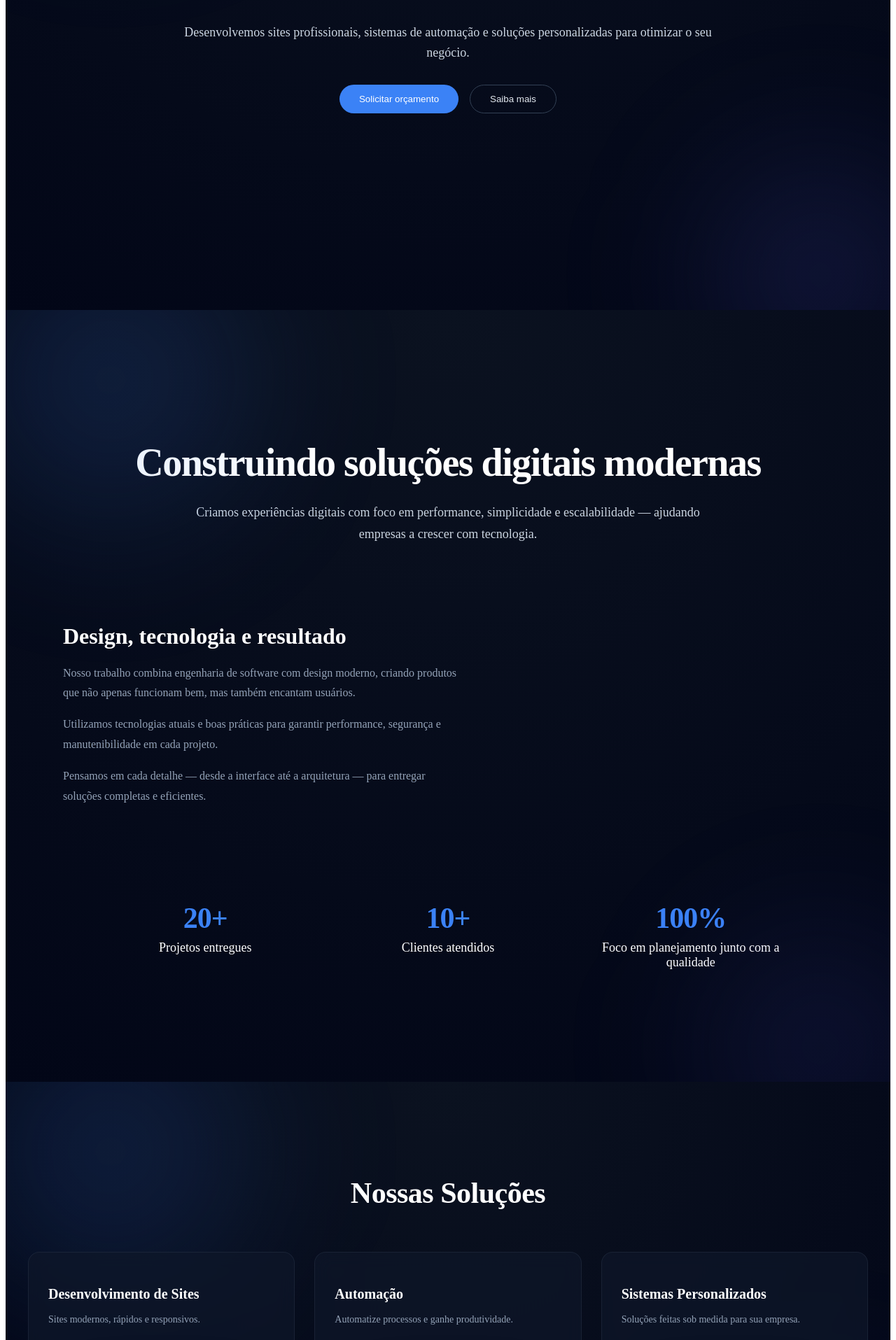
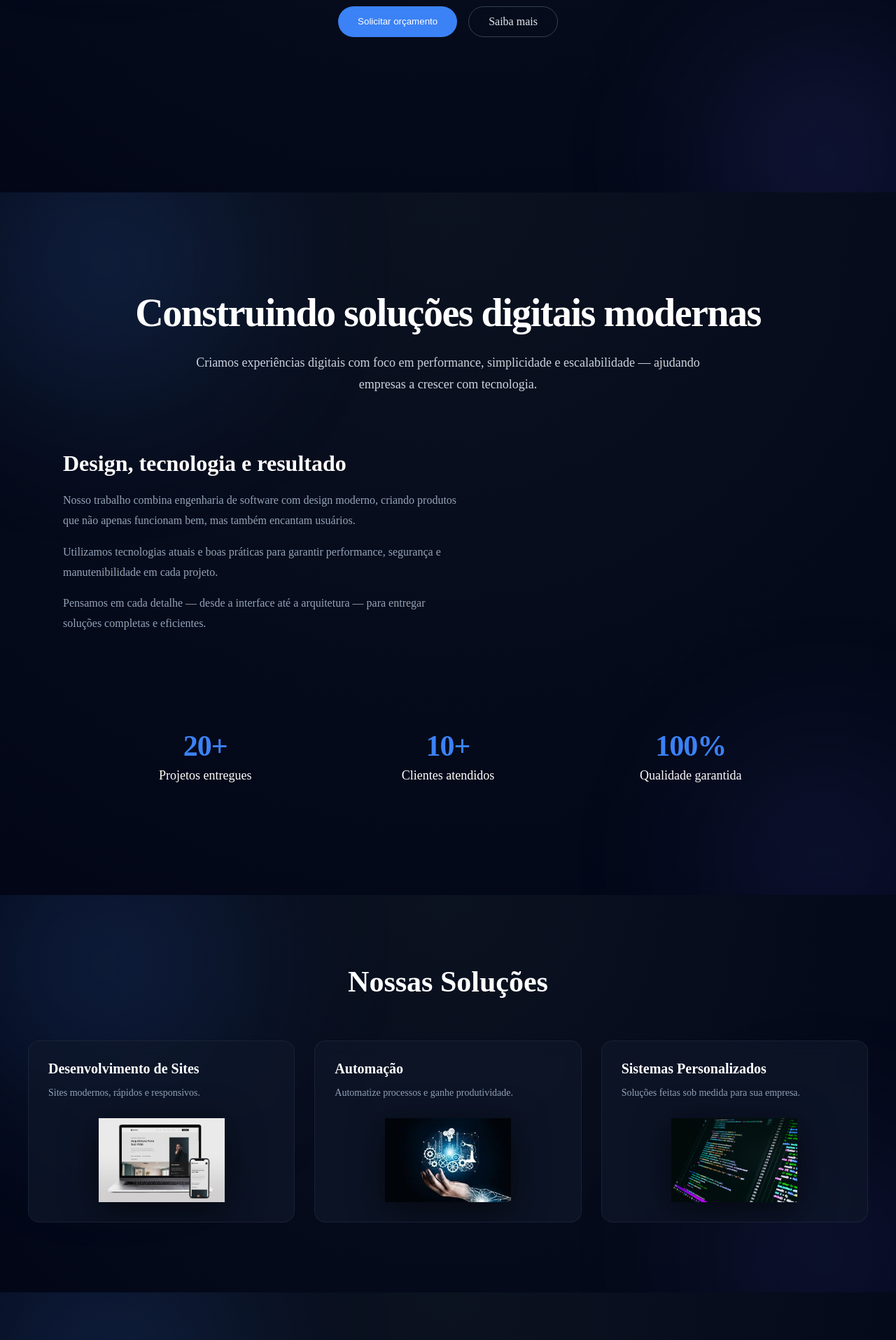
Before and after one commit to rodrigocav/rodrigocavtechsolutions, a React (Vite) app: page / in a window 1280 px wide. Shown: the part 525-2440 px from the top of the page at 70% size. Built offline with nearby package versions, Linux system fonts and the light colour scheme.

Commit message:
Incluindo animacoes e atulizando css.

```diff
--- a/src/components/Header.module.css
+++ b/src/components/Header.module.css
@@ -9,6 +9,12 @@
 
   border-bottom: 1px solid rgba(148, 163, 184, 0.1);
   transition: all 0.3s ease;
+}
+
+* {
+  margin: 0;
+  padding: 0;
+  box-sizing: border-box;
 }
 
 .scrolled {
--- a/src/components/Hero.module.css
+++ b/src/components/Hero.module.css
@@ -10,7 +10,6 @@
   position: relative;
   overflow: hidden;
 
-  /* 🔥 fundo azul escuro moderno */
   background: radial-gradient(circle at top, #0b1220, #020617);
 
   opacity: 0;
@@ -18,47 +17,34 @@
   transition: all 0.8s ease;
 }
 
-/* animação de entrada */
+/* entrada */
 .show {
   opacity: 1;
   transform: translateY(0);
 }
 
-/* glow decorativo */
-.hero::before {
+/* glow */
+.hero::before,
+.hero::after {
   content: "";
   position: absolute;
-  width: 700px;
-  height: 700px;
-
-  background: radial-gradient(
-    circle,
-    rgba(59, 130, 246, 0.25),
-    transparent 70%
-  );
-
-  top: -250px;
-  left: -200px;
-
   filter: blur(90px);
 }
 
+.hero::before {
+  width: 700px;
+  height: 700px;
+  background: radial-gradient(circle, rgba(59,130,246,0.25), transparent 70%);
+  top: -250px;
+  left: -200px;
+}
+
 .hero::after {
-  content: "";
-  position: absolute;
   width: 500px;
   height: 500px;
-
-  background: radial-gradient(
-    circle,
-    rgba(99, 102, 241, 0.2),
-    transparent 70%
-  );
-
+  background: radial-gradient(circle, rgba(99,102,241,0.2), transparent 70%);
   bottom: -200px;
   right: -150px;
-
-  filter: blur(90px);
 }
 
 .content {
@@ -67,35 +53,51 @@
   z-index: 1;
 }
 
-/* título */
-
-.content h1 {
+/* 🔥 DIGITAÇÃO */
+.typing {
   font-size: 56px;
   line-height: 1.2;
   color: #ffffff;
   margin-bottom: 20px;
   letter-spacing: -1px;
+
+  display: inline-block;
+}
+
+/* cursor piscando */
+.cursor {
+  display: inline-block;
+  margin-left: 4px;
+  color: #3b82f6;
+  animation: blink 0.8s infinite;
 }
 
 /* subtítulo */
-
-.content p {
+.subtitle {
   font-size: 18px;
   color: #cbd5e1;
   margin-bottom: 32px;
   line-height: 1.6;
+
+  opacity: 0;
+  transform: translateY(20px);
+  animation: fadeUp 1s ease forwards;
+  animation-delay: 0.6s;
 }
 
 /* botões */
-
 .buttons {
   display: flex;
   justify-content: center;
   gap: 16px;
+
+  opacity: 0;
+  transform: translateY(20px);
+  animation: fadeUp 1s ease forwards;
+  animation-delay: 0.9s;
 }
 
 /* botão primário */
-
 .primary {
   background: #3b82f6;
   color: #fff;
@@ -115,7 +117,6 @@
 }
 
 /* botão secundário */
-
 .secondary {
   background: transparent;
   border: 1px solid #334155;
@@ -124,6 +125,10 @@
   padding: 12px 28px;
   border-radius: 999px;
   cursor: pointer;
+  text-decoration: none;
+
+  display: flex;
+  align-items: center;
 
   transition: all 0.3s ease;
   font-weight: 500;
@@ -135,13 +140,12 @@
   transform: translateY(-2px) scale(1.05);
 }
 
-/* cursor animado */
-
-.cursor {
-  display: inline-block;
-  margin-left: 4px;
-  color: #3b82f6;
-  animation: blink 0.8s infinite;
+/* animações */
+@keyframes fadeUp {
+  to {
+    opacity: 1;
+    transform: translateY(0);
+  }
 }
 
 @keyframes blink {
@@ -151,13 +155,12 @@
 }
 
 /* RESPONSIVO */
-
 @media (max-width: 768px) {
-  .content h1 {
+  .typing {
     font-size: 34px;
   }
 
-  .content p {
+  .subtitle {
     font-size: 16px;
   }
 
--- a/src/components/Hero.tsx
+++ b/src/components/Hero.tsx
@@ -2,15 +2,15 @@ import { useEffect, useState } from "react";
 import styles from "./Hero.module.css";
 
 export default function Hero() {
-  const fullText: string =
+  const fullText =
     "Soluções tecnológicas para pequenas empresas crescerem com eficiência";
 
-  const [text, setText] = useState<string>("");
-  const [index, setIndex] = useState<number>(0);
-  const [finished, setFinished] = useState<boolean>(false);
-  const [visible, setVisible] = useState<boolean>(false);
+  const [text, setText] = useState("");
+  const [index, setIndex] = useState(0);
+  const [finished, setFinished] = useState(false);
+  const [visible, setVisible] = useState(false);
 
-  // animação de entrada
+  // entrada da tela
   useEffect(() => {
     setVisible(true);
   }, []);
@@ -28,17 +28,18 @@ export default function Hero() {
     }, 40);
 
     return () => clearTimeout(timeout);
-  }, [index, fullText]);
+  }, [index]);
 
   return (
-    <section id="inicio" className={`${styles.hero} ${visible ? styles.show : ""}`}>
+    <section className={`${styles.hero} ${visible ? styles.show : ""}`}>
       <div className={styles.content}>
-        <h1>
+
+        <h1 className={styles.typing}>
           {text}
           {!finished && <span className={styles.cursor}>|</span>}
         </h1>
 
-        <p>
+        <p className={styles.subtitle}>
           Desenvolvemos sites profissionais, sistemas de automação e soluções
           personalizadas para otimizar o seu negócio.
         </p>
@@ -47,10 +48,17 @@ export default function Hero() {
           <button className={styles.primary}>
             Solicitar orçamento
           </button>
-          <button className={styles.secondary}>
+
+          <a
+            href="https://wa.me/5511999752005"
+            target="_blank"
+            rel="noopener noreferrer"
+            className={styles.secondary}
+          >
             Saiba mais
-          </button>
+          </a>
         </div>
+
       </div>
     </section>
   );
--- a/src/components/ServiceCard.module.css
+++ b/src/components/ServiceCard.module.css
@@ -14,20 +14,51 @@
 
   min-height: 260px;
 
-  transition: all 0.3s ease;
   cursor: pointer;
+
+  /* 🔥 animação */
+  opacity: 0;
+  transform: translateY(40px);
+  transition: all 0.6s ease;
+
+  position: relative;
+  overflow: hidden;
 }
 
-/* HOVER MODERNO */
+/* quando aparece */
+.show {
+  opacity: 1;
+  transform: translateY(0);
+}
 
+/* efeito glow ao hover */
+.card::before {
+  content: "";
+  position: absolute;
+  inset: 0;
+
+  background: radial-gradient(
+    circle at top,
+    rgba(59, 130, 246, 0.15),
+    transparent 70%
+  );
+
+  opacity: 0;
+  transition: opacity 0.3s ease;
+}
+
+.card:hover::before {
+  opacity: 1;
+}
+
+/* HOVER PRINCIPAL */
 .card:hover {
-  transform: translateY(-8px) scale(1.03);
+  transform: translateY(-10px) scale(1.03);
   border-color: rgba(59, 130, 246, 0.4);
   box-shadow: 0 25px 60px rgba(0, 0, 0, 0.5);
 }
 
 /* TIPOGRAFIA */
-
 .card h3 {
   font-size: 20px;
   font-weight: 600;
@@ -42,7 +73,6 @@
 }
 
 /* IMAGEM */
-
 .image {
   width: 100%;
   height: 120px;
@@ -56,23 +86,25 @@
   filter: drop-shadow(0 10px 25px rgba(0, 0, 0, 0.6));
 
   transition: transform 0.3s ease;
+  z-index: 1;
 }
 
+/* zoom na imagem ao hover */
 .card:hover .image {
   transform: scale(1.08);
 }
 
 /* TAGS */
-
 .tags {
   margin-top: 20px;
+  display: flex;
+  flex-wrap: wrap;
+  gap: 6px;
 }
 
 .tags span {
-  display: inline-block;
   font-size: 12px;
   padding: 6px 10px;
-  margin-right: 6px;
 
   background: rgba(59, 130, 246, 0.15);
   color: #60a5fa;
@@ -81,4 +113,12 @@
   font-weight: 500;
 
   border: 1px solid rgba(59, 130, 246, 0.2);
+
+  transition: all 0.3s ease;
 }
+
+/* hover nas tags */
+.tags span:hover {
+  background: rgba(59, 130, 246, 0.3);
+  transform: scale(1.05);
+}
--- a/src/components/ServiceCard.tsx
+++ b/src/components/ServiceCard.tsx
@@ -1,3 +1,4 @@
+import { useEffect, useRef } from "react";
 import styles from "./ServiceCard.module.css";
 
 type Props = {
@@ -7,8 +8,29 @@ type Props = {
 };
 
 export default function ServiceCard({ title, description, image }: Props) {
+  const ref = useRef<HTMLDivElement | null>(null);
+
+  useEffect(() => {
+    const observer = new IntersectionObserver(
+      (entries) => {
+        entries.forEach((entry) => {
+          if (entry.isIntersecting) {
+            entry.target.classList.add(styles.show);
+          }
+        });
+      },
+      { threshold: 0.2 }
+    );
+
+    if (ref.current) {
+      observer.observe(ref.current);
+    }
+
+    return () => observer.disconnect();
+  }, []);
+
   return (
-    <div className={styles.card}>
+    <div ref={ref} className={styles.card}>
       <div>
         <h3>{title}</h3>
         <p>{description}</p>
--- a/src/pages/About.module.css
+++ b/src/pages/About.module.css
@@ -2,19 +2,33 @@
   padding: 140px 20px;
   text-align: center;
 
-  /* 🔥 fundo dark azul */
   background: radial-gradient(circle at top, #0b1220, #020617);
   color: #e2e8f0;
 
   position: relative;
   overflow: hidden;
+
+  opacity: 0;
+  transform: translateY(40px);
+  transition: all 0.8s ease;
+}
+
+/* animação de entrada */
+.show {
+  opacity: 1;
+  transform: translateY(0);
 }
 
 /* glow decorativo */
+.about::before,
+.about::after {
+  content: "";
+  position: absolute;
+  filter: blur(90px);
+  z-index: 0;
+}
 
 .about::before {
-  content: "";
-  position: absolute;
   width: 600px;
   height: 600px;
 
@@ -26,13 +40,9 @@
 
   top: -200px;
   left: -150px;
-
-  filter: blur(90px);
 }
 
 .about::after {
-  content: "";
-  position: absolute;
   width: 500px;
   height: 500px;
 
@@ -44,32 +54,40 @@
 
   bottom: -200px;
   right: -150px;
-
-  filter: blur(90px);
 }
 
 /* TÍTULO */
-
 .about h2 {
   font-size: 56px;
   font-weight: 700;
   letter-spacing: -1.5px;
   color: #ffffff;
   margin-bottom: 24px;
+
+  position: relative;
+  z-index: 1;
+
+  animation: fadeUp 1s ease forwards;
 }
 
 /* SUBTEXTO */
-
 .about p {
   max-width: 720px;
   margin: 0 auto 18px auto;
   font-size: 18px;
   line-height: 1.7;
   color: #cbd5e1;
+
+  position: relative;
+  z-index: 1;
+
+  opacity: 0;
+  transform: translateY(20px);
+  animation: fadeUp 1s ease forwards;
+  animation-delay: 0.3s;
 }
 
 /* BLOCO PRINCIPAL */
-
 .content {
   max-width: 1100px;
   margin: 80px auto 0 auto;
@@ -83,10 +101,14 @@
 
   position: relative;
   z-index: 1;
+
+  opacity: 0;
+  transform: translateY(30px);
+  animation: fadeUp 1s ease forwards;
+  animation-delay: 0.6s;
 }
 
 /* TEXTO */
-
 .text h3 {
   font-size: 32px;
   font-weight: 600;
@@ -102,7 +124,6 @@
 }
 
 /* IMAGEM */
-
 .imageContainer {
   display: flex;
   justify-content: center;
@@ -114,6 +135,7 @@
   border-radius: 20px;
 
   box-shadow: 0 30px 80px rgba(0, 0, 0, 0.5);
+
   transition: transform 0.4s ease;
 }
 
@@ -121,8 +143,7 @@
   transform: scale(1.04);
 }
 
-/* STATS (Stripe dark style) */
-
+/* STATS */
 .stats {
   max-width: 1000px;
   margin: 100px auto 0 auto;
@@ -132,6 +153,11 @@
   gap: 40px;
 
   text-align: center;
+
+  opacity: 0;
+  transform: translateY(30px);
+  animation: fadeUp 1s ease forwards;
+  animation-delay: 0.9s;
 }
 
 .stat {
@@ -139,7 +165,6 @@
 }
 
 .statNumber {
-
   font-size: 42px;
   font-weight: 700;
   color: #3b82f6;
@@ -148,12 +173,19 @@
 
 .statLabel {
   font-size: 18px;
-  color: white;
+  color: #ffffff;
   margin-top: 8px;
 }
 
+/* ANIMAÇÕES */
+@keyframes fadeUp {
+  to {
+    opacity: 1;
+    transform: translateY(0);
+  }
+}
+
 /* RESPONSIVO */
-
 @media (max-width: 900px) {
   .content {
     grid-template-columns: 1fr;
--- a/src/pages/About.tsx
+++ b/src/pages/About.tsx
@@ -1,9 +1,16 @@
+import { useEffect, useState } from "react";
 import styles from "./About.module.css";
 
+export default function About() {
+  const [visible, setVisible] = useState(false);
 
-export default function About() {
+  // animação de entrada
+  useEffect(() => {
+    setVisible(true);
+  }, []);
+
   return (
-    <section id="sobre" className={styles.about}>
+    <section id="sobre" className={`${styles.about} ${visible ? styles.show : ""}`}>
       <h2>Construindo soluções digitais modernas</h2>
 
       <p>
@@ -31,26 +38,53 @@ export default function About() {
             para entregar soluções completas e eficientes.
           </p>
         </div>
-
-
       </div>
 
       <div className={styles.stats}>
-        <div className={styles.stat}>
-          <div className={styles.statNumber}>20+</div>
-          <div className={styles.statLabel}>Projetos entregues</div>
-        </div>
-
-        <div className={styles.stat}>
-          <div className={styles.statNumber}>10+</div>
-          <div className={styles.statLabel}>Clientes atendidos</div>
-        </div>
-
-        <div className={styles.stat}>
-          <div className={styles.statNumber}>100%</div>
-          <div className={styles.statLabel}>Foco em planejamento junto com a qualidade</div>
-        </div>
+        <Stat number={20} label="Projetos entregues" />
+        <Stat number={10} label="Clientes atendidos" />
+        <Stat number={100} label="Qualidade garantida" suffix="%" />
       </div>
     </section>
   );
 }
+
+/* 🔥 componente de animação dos números */
+function Stat({
+  number,
+  label,
+  suffix = "+",
+}: {
+  number: number;
+  label: string;
+  suffix?: string;
+}) {
+  const [count, setCount] = useState(0);
+
+  useEffect(() => {
+    let start = 0;
+
+    const interval = setInterval(() => {
+      start += 1;
+
+      if (start >= number) {
+        clearInterval(interval);
+        start = number;
+      }
+
+      setCount(start);
+    }, 20);
+
+    return () => clearInterval(interval);
+  }, [number]);
+
+  return (
+    <div className={styles.stat}>
+      <div className={styles.statNumber}>
+        {count}
+        {suffix}
+      </div>
+      <div className={styles.statLabel}>{label}</div>
+    </div>
+  );
+}
--- a/src/pages/Services.module.css
+++ b/src/pages/Services.module.css
@@ -2,63 +2,45 @@
   padding: 100px 20px;
   text-align: center;
 
-  /* 🔥 fundo dark azul */
   background: radial-gradient(circle at top, #0b1220, #020617);
 
   position: relative;
   overflow: hidden;
 }
 
-/* glow decorativo */
-
-.services::before {
+/* glow */
+.services::before,
+.services::after {
   content: "";
   position: absolute;
-  width: 600px;
-  height: 600px;
-
-  background: radial-gradient(
-    circle,
-    rgba(59, 130, 246, 0.2),
-    transparent 70%
-  );
-
-  top: -200px;
-  left: -150px;
-
   filter: blur(90px);
 }
 
+.services::before {
+  width: 600px;
+  height: 600px;
+  background: radial-gradient(circle, rgba(59,130,246,0.2), transparent 70%);
+  top: -200px;
+  left: -150px;
+}
+
 .services::after {
-  content: "";
-  position: absolute;
   width: 500px;
   height: 500px;
-
-  background: radial-gradient(
-    circle,
-    rgba(99, 102, 241, 0.15),
-    transparent 70%
-  );
-
+  background: radial-gradient(circle, rgba(99,102,241,0.15), transparent 70%);
   bottom: -200px;
   right: -150px;
-
-  filter: blur(90px);
 }
 
-/* TÍTULO */
-
+/* título */
 .services h2 {
   font-size: 42px;
   font-weight: 700;
   margin-bottom: 60px;
   color: #ffffff;
-  letter-spacing: -0.5px;
 }
 
-/* GRID */
-
+/* grid */
 .grid {
   max-width: 1200px;
   margin: 0 auto;
@@ -67,15 +49,62 @@
   grid-template-columns: repeat(3, 1fr);
   gap: 28px;
 
-  align-items: stretch;
-  justify-items: stretch;
-
   position: relative;
   z-index: 1;
 }
 
-/* RESPONSIVO */
+/* card */
+.card {
+  background: rgba(15, 23, 42, 0.7);
+  backdrop-filter: blur(14px);
 
+  border-radius: 18px;
+  padding: 30px;
+
+  border: 1px solid rgba(148, 163, 184, 0.1);
+  box-shadow: 0 10px 30px rgba(0,0,0,0.4);
+
+  transition: all 0.6s ease;
+
+  opacity: 0;
+  transform: translateY(40px);
+}
+
+/* animação quando aparece */
+.show {
+  opacity: 1;
+  transform: translateY(0);
+}
+
+/* hover */
+.card:hover {
+  transform: translateY(-10px) scale(1.03);
+  border-color: rgba(59,130,246,0.4);
+  box-shadow: 0 25px 60px rgba(0,0,0,0.6);
+}
+
+/* imagem */
+.card img {
+  width: 100%;
+  height: 180px;
+  object-fit: cover;
+  border-radius: 12px;
+  margin-bottom: 16px;
+}
+
+/* texto */
+.card h3 {
+  color: #fff;
+  margin-bottom: 10px;
+}
+
+.card p {
+  color: #94a3b8;
+  font-size: 14px;
+  line-height: 1.6;
+}
+
+/* responsivo */
 @media (max-width: 900px) {
   .grid {
     grid-template-columns: 1fr;
```
Also changed, not shown: src/pages/Projects.module.css (+52 -52 lines), src/pages/Projects.tsx (+30 -3 lines).
